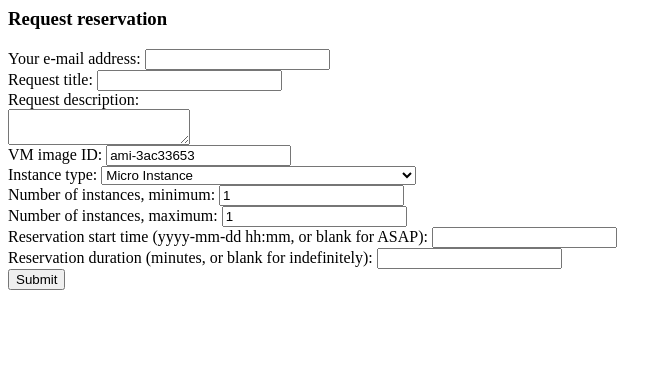
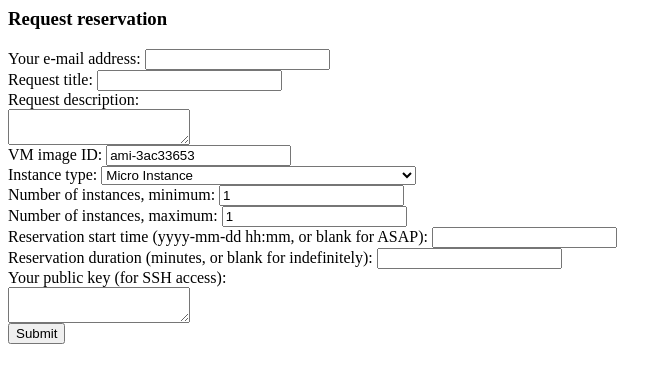
Before and after one commit to andersfeder/setiquest-cloudreserve, a PHP site: page /request.php in a window 1280 px wide. Shown: the top 383 px of the page, without its empty margins (0-672 px from the left). Run offline with PHP 8.4, Linux system fonts and the light colour scheme.

Commit message:
Added field for public key (/request.php).

```diff
--- a/request.php
+++ b/request.php
@@ -34,6 +34,8 @@ define("CR_UI_REQUEST_RETURNURL", "http://" . $_SERVER['HTTP_HOST']  . dirname($
       Number of instances, maximum: <input type="text" name="maxcount" value="1"/><br>
       Reservation start time (yyyy-mm-dd hh:mm, or blank for ASAP): <input type="text" name="begins"></br>
       Reservation duration (minutes, or blank for indefinitely): <input type="text" name="duration"></br>
+      Your public key (for SSH access):<br>
+      <textarea></textarea><br>
       <input type="submit">
     </form>
   </body>
```
